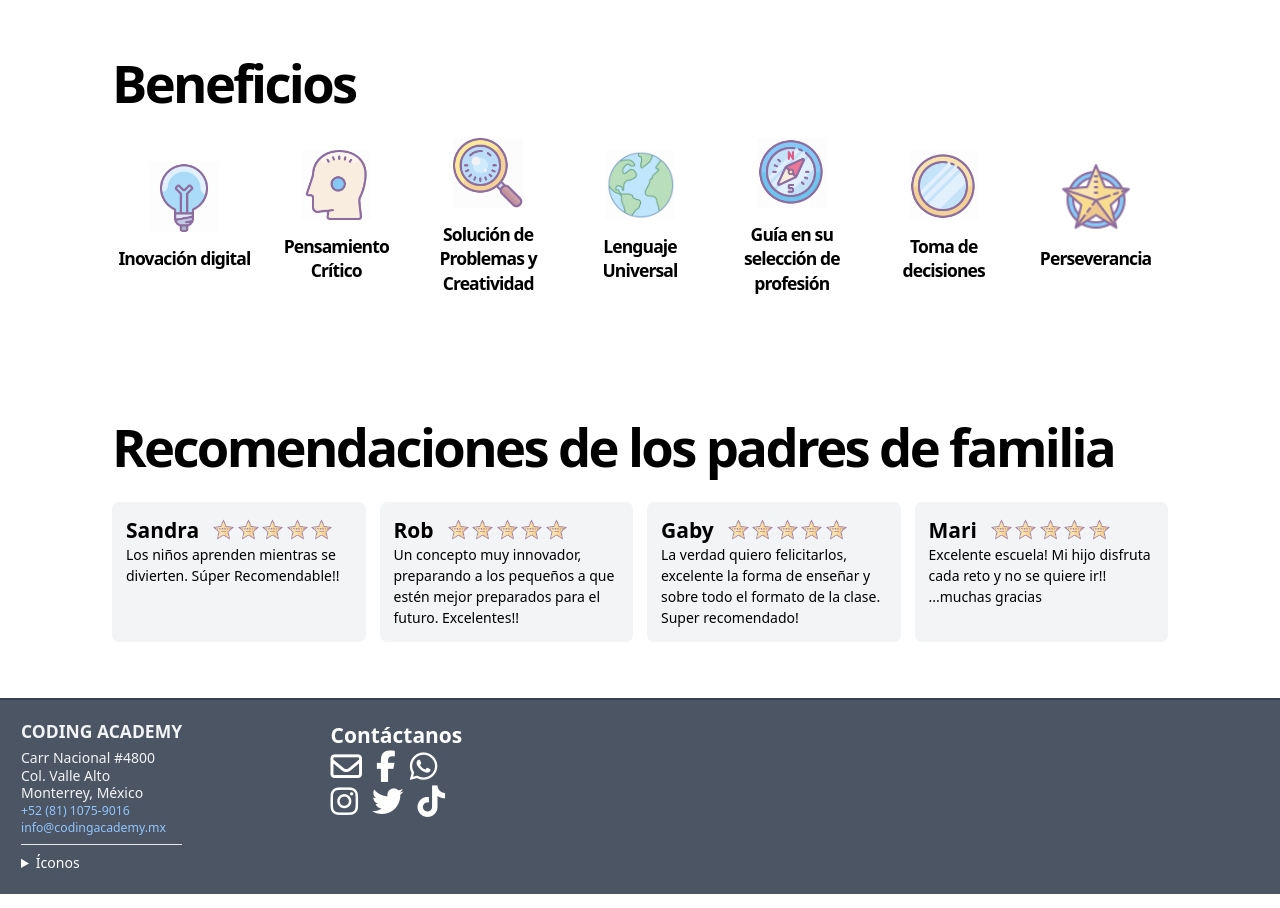
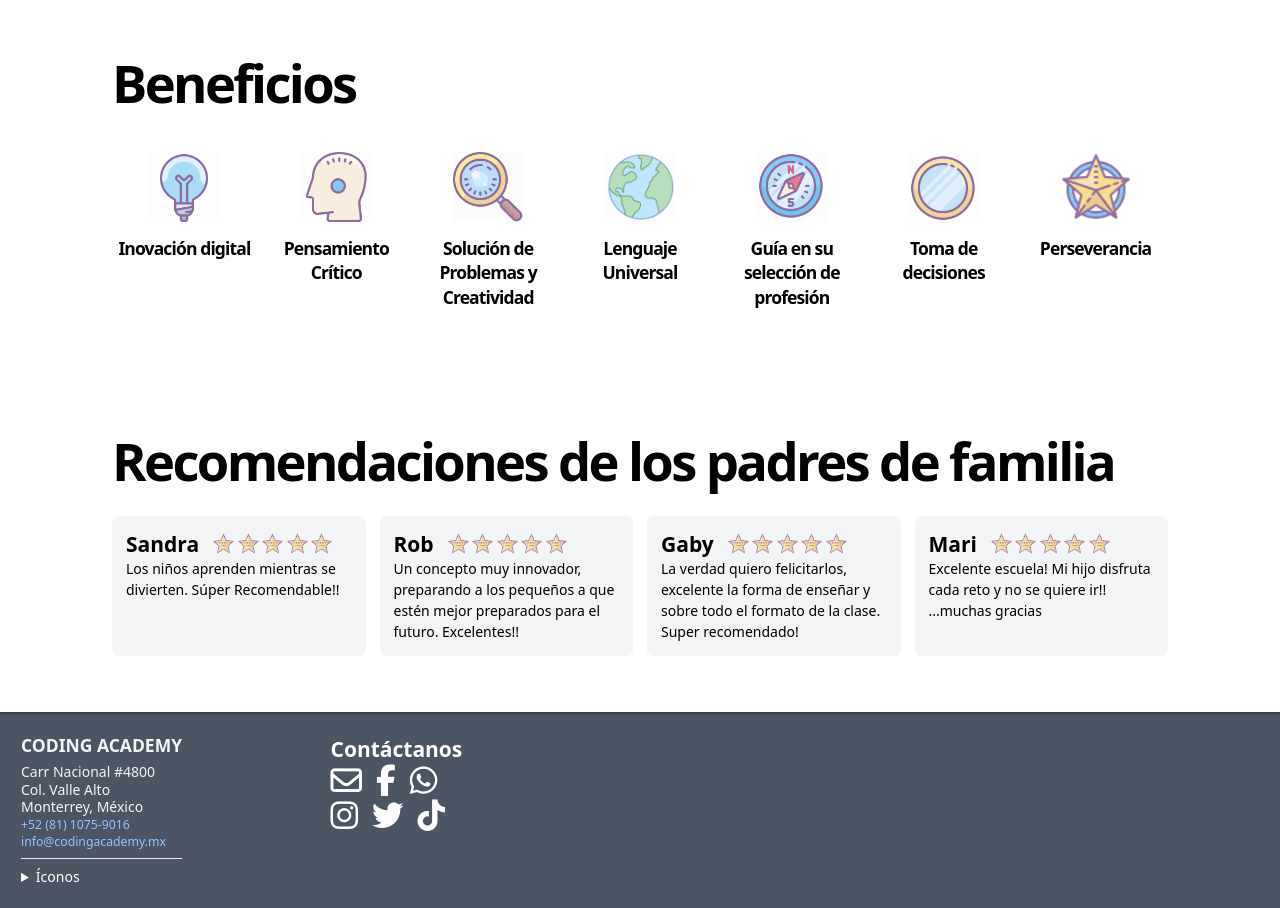
Before and after one commit to dnrm/ca, a React (Create React App) app: page / in a window 1280 px wide. Shown: the part 3220-4128 px from the top of the page. Built offline with nearby package versions, Linux system fonts and the light colour scheme.

Commit message:
Made icons in benefits component be aligned vertically

```diff
--- a/src/components/Awards.js
+++ b/src/components/Awards.js
@@ -84,6 +84,7 @@ const Awards = () => {
                             <p>
                                 Competencia con chicos de entre 8 y 13 años, dónde se debía recoger piezas con temporizador, programando un control remoto para operar con un brazo mecánico en el menor tiempo posible.
                             </p>
+                            <img src="/images/tmr-mesa.jpeg" className="mt-2 rounded-xl" alt="" />
                         </details>
                     </AwardCard>
                     <AwardCard title="Nacional Coding Academy 2020" img={`https://source.unsplash.com/random?abstract,texture&id=${Math.random()}`}>
--- a/src/components/Benefit.js
+++ b/src/components/Benefit.js
@@ -2,7 +2,7 @@ import React from 'react'
 
 const Benefit = (props) => {
     return (
-        <div className="w-full flex flex-col justify-center items-center">
+        <div className="w-full flex flex-col justify-start items-center">
             <img className="w-20 h-20" src={props.img} alt="" />
             <h1 className="text-xl font-semibold tracking-tighter pt-4 text-center">{props.children}</h1>
         </div>
--- a/src/components/Benefits.js
+++ b/src/components/Benefits.js
@@ -9,7 +9,7 @@ const Benefits = () => {
                 <h1 className={`font-bold text-4xl md:text-6xl text-black py-4 tracking-tighter`}>
                     Beneficios
                 </h1>
-                <div className="benefits-grid grid gap-2 grid-cols-2 sm:grid-cols-5 md:grid-cols-7 mt-4 w-full">
+                <div className="benefits-grid grid gap-2 grid-cols-2 sm:grid-cols-5 md:grid-cols-7 mt-8 w-full">
                     <Benefit img="/images/digital-innovation.gif">
                         Inovación digital
                     </Benefit>
```
Also changed, not shown: public/images/tmr-mesa.jpeg (added).
